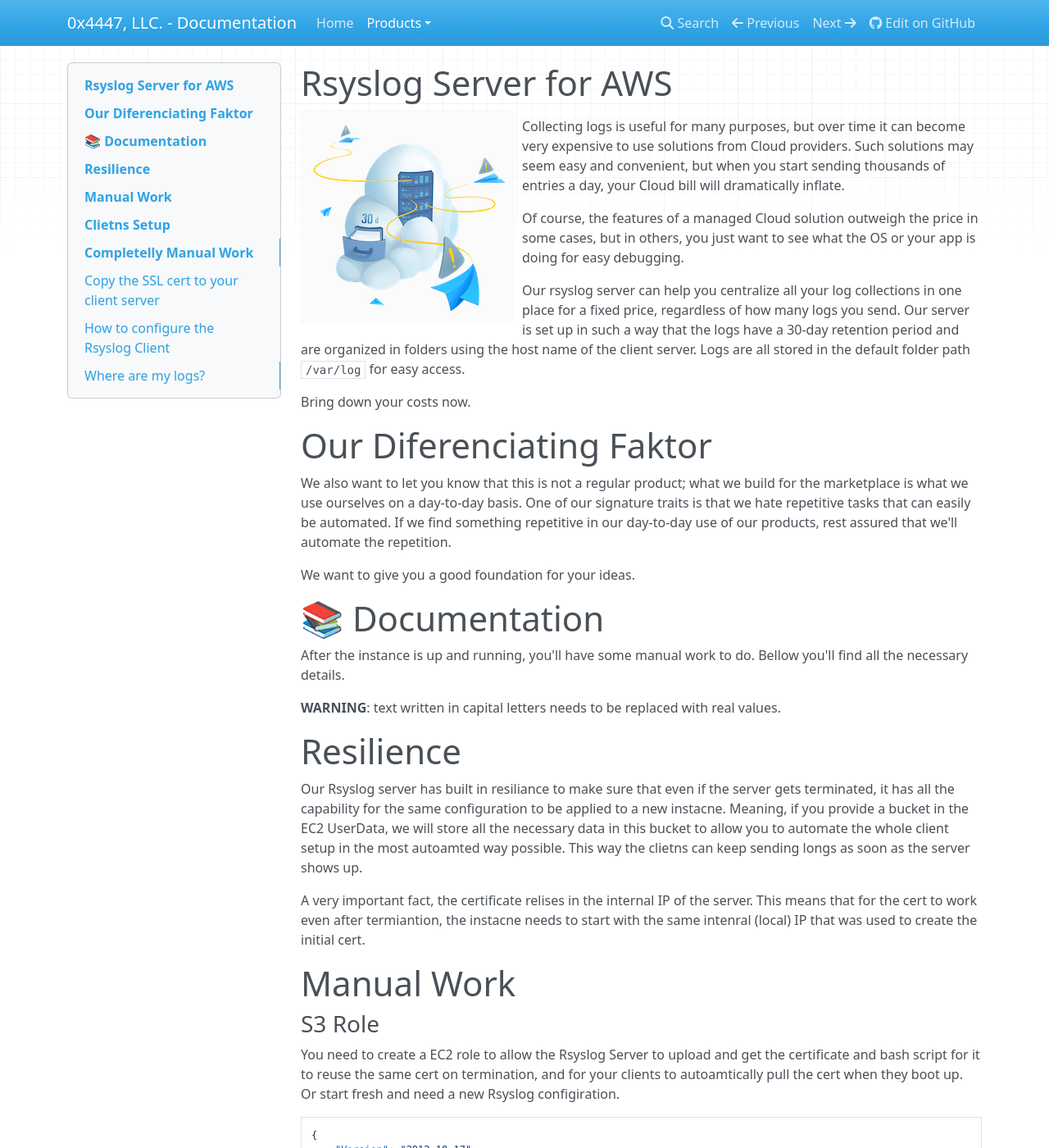
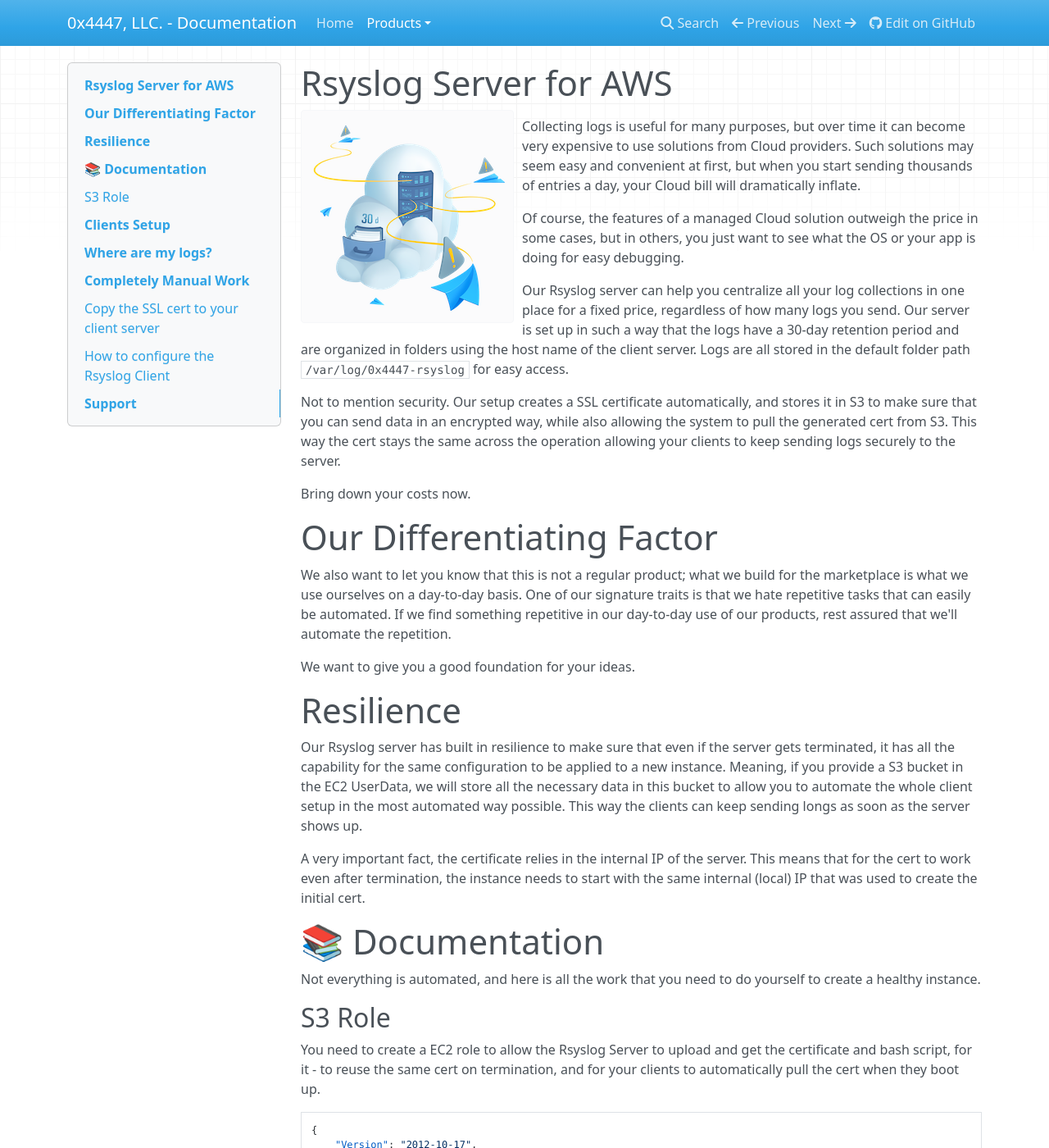
Before and after one commit to 0x4447-office/0x4447_webpage_documentation, an MkDocs documentation site: the page built from docs/products/cloud/aws-marketplace/rsyslog-server.md, in a window 1280 px wide and 1400 px high. Shown: the whole window at 82% size. Built offline with MkDocs 1.6.1, drawn with Linux system fonts in a browser that asks for light colours; nearby versions of some CDN libraries; some of the changed text lies outside the part shown.

Commit message:
Fianl doc

````diff
--- a/docs/products/cloud/aws-marketplace/rsyslog-server.md
+++ b/docs/products/cloud/aws-marketplace/rsyslog-server.md
@@ -7,39 +7,37 @@
 
 <img align="left" style="float: left; margin: 0 10px 0 0;" src="https://github.com/0x4447-office/0x4447_webpage_documentation/blob/master/docs/img/assets/rsyslog.png?raw=true">
 
-Collecting logs is useful for many purposes, but over time it can become very expensive to use solutions from Cloud providers. Such solutions may seem easy and convenient, but when you start sending thousands of entries a day, your Cloud bill will dramatically inflate.
+Collecting logs is useful for many purposes, but over time it can become very expensive to use solutions from Cloud providers. Such solutions may seem easy and convenient at first, but when you start sending thousands of entries a day, your Cloud bill will dramatically inflate.
 
 Of course, the features of a managed Cloud solution outweigh the price in some cases, but in others, you just want to see what the OS or your app is doing for easy debugging.
 
-Our rsyslog server can help you centralize all your log collections in one place for a fixed price, regardless of how many logs you send. Our server is set up in such a way that the logs have a 30-day retention period and are organized in folders using the host name of the client server. Logs are all stored in the default folder path `/var/log` for easy access.
+Our Rsyslog server can help you centralize all your log collections in one place for a fixed price, regardless of how many logs you send. Our server is set up in such a way that the logs have a 30-day retention period and are organized in folders using the host name of the client server. Logs are all stored in the default folder path `/var/log/0x4447-rsyslog` for easy access.
+
+Not to mention security. Our setup creates a SSL certificate automatically, and stores it in S3 to make sure that you can send data in an encrypted way, while also allowing the system to pull the generated cert from S3. This way the cert stays the same across the operation allowing your clients to keep sending logs securely to the server.
 
 Bring down your costs now.
 
-# Our Diferenciating Faktor
+# Our Differentiating Factor
 
 We also want to let you know that this is not a regular product; what we build for the marketplace is what we use ourselves on a day-to-day basis. One of our signature traits is that we hate repetitive tasks that can easily be automated. If we find something repetitive in our day-to-day use of our products, rest assured that we'll automate the repetition.
 
 We want to give you a good foundation for your ideas.
 
+# Resilience
+
+Our Rsyslog server has built in resilience to make sure that even if the server gets terminated, it has all the capability for the same configuration to be applied to a new instance. Meaning, if you provide a S3 bucket in the EC2 UserData, we will store all the necessary data in this bucket to allow you to automate the whole client setup in the most automated way possible. This way the clients can keep sending longs as soon as the server shows up.
+
+A very important fact, the certificate relies in the internal IP of the server. This means that for the cert to work even after termination, the instance needs to start with the same internal (local) IP that was used to create the initial cert.
+
 # 📚 Documentation
 
-After the instance is up and running, you'll have some manual work to do. Bellow you'll find all the necessary details.
+Not everything is automated, and here is all the work that you need to do yourself to create a healthy instance.
 
-**WARNING**: text written in capital letters needs to be replaced with real values.
+## S3 Role
 
-# Resilience
+You need to create a EC2 role to allow the Rsyslog Server to upload and get the certificate and bash script, for it - to reuse the same cert on termination, and for your clients to automatically pull the cert when they boot up.
 
-Our Rsyslog server has built in resiliance to make sure that even if the server gets terminated, it has all the capability for the same configuration to be applied to a new instacne. Meaning, if you provide a bucket in the EC2 UserData, we will store all the necessary data in this bucket to allow you to automate the whole client setup in the most autoamted way possible. This way the clietns can keep sending longs as soon as the server shows up.
-
-A very important fact, the certificate relises in the internal IP of the server. This means that for the cert to work even after termiantion, the instacne needs to start with the same intenral (local) IP that was used to create the initial cert.
-
-# Manual Work
-
-### S3 Role
-
-You need to create a EC2 role to allow the Rsyslog Server to upload and get the certificate and bash script for it to reuse the same cert on termination, and for your clients to autoamtically pull the cert when they boot up. Or start fresh and need a new Rsyslog configiration.
-
-```
+```json
 {
     "Version": "2012-10-17",
     "Statement": [
@@ -69,51 +67,71 @@
 
 ### Security group
 
-To send logs to the Rsyslog server you need to have the 6514 port open over TCP. Of coruse if you need to log in to the instacne you can also open port 22 for SSH.
+To send logs to the Rsyslog server you need to have the `6514` port open over `TCP`. Of course if you need to log in to the instance you can also open port `22` for `SSH`.
 
 ### Bash Script for UserData
 
-When you start your instacne to autmate the whole process you should provide a bucket name so we cen copy over to S3 the auto generate certificate which must be used by the clietns to send encrypted data to the server.
+When you start your instance to automate the whole process you should provide a bucket name so we can copy over to S3 the auto generate certificate which must be used by the clients to send encrypted data to the server.
 
-```
+```bash
 #!/bin/bash
 S3_BUCKET=BUCKET_NAME
 
 echo S3_BUCKET=$S3_BUCKET >> /home/ec2-user/.env
 ```
 
+At boot time, our product will check if a cert is already present in the bucket, and if so, we will download it instead of creating it again.
+
 ### Add users to the server
 
-By default we create a custom user group in the system called `rsyslog`. This meaks it easier for you to add developers as individual users to access the logs. This way they can freerley debug wothut you worng about the secuirty of the system.
+By default we create a custom user group in the system called `rsyslog`. This makes it easier for you to add developers as individual users to access the logs. This way they can freely look at the logs without having access to the whole system.
 
-```
-useradd -g rsyslog USER_NAME
+How to add a user:
+
+```bash
+sudo useradd -g rsyslog USER_NAME
 ```
 
-# Clietns Setup
+How to set the password to the new user:
 
-Once the server is deployed correctly, you can configure your clietns with the following UserData to setup evrything autoamtically. This whay at boo time everything will be setup automatically for you.
+```bash
+sudo passwd USER_NAME
+```
 
-```
+# Clients Setup
+
+Once the server is deployed correctly, you can configure your clients with the following `UserData` to setup everything automatically. This way at boot time everything will be setup automatically for you.
+
+```bash
 #!/bin/bash
 
-BUCKET_RSYSLOG=BUCKET_NAME
-IP=RSYLOG_INTERNAL_IP
+# Set the main variables
+BUCKET_RSYSLOG=BUCKET_RSYSLOG
+RSYLOG_INTERNAL_IP=RSYLOG_INTERNAL_IP
 
-aws s3 cp s3://$BUCKET_RSYSLOG/cert/ca-cert.pem /tmp
+# Pull the cert from S3
+aws s3 cp s3://0x4447-marketplace-us-east-1-rsylog-v2/certs/ca-cert.pem /tmp
 
+# move the cert in to the final destination
 sudo mv /tmp/ca-cert.pem /etc/ssl/ca-cert.pem
 
+# Copy the bash script which will configure the client
 aws s3 cp s3://$BUCKET_RSYSLOG/bash/client-setup.sh /home/ec2-user/client-setup.sh
 
+# Make the script executable
 chmod +x /home/ec2-user/client-setup.sh
 
-/home/ec2-user/client-setup.sh $IP
+# Configure the client to send the logs to the Rsyslog server
+/home/ec2-user/client-setup.sh $RSYLOG_INTERNAL_IP
 ```
 
-# Completelly Manual Work
+# Where are my logs?
 
-If you don't want to autome things, you can always do the whole setup manually, and the followign instruction shows you how.
+The logs can be found in the `/var/log/0x4447-rsyslog` folder. There, you'll find folders for each client sending logs. The client host name will be used for the folder names.
+
+# Completely Manual Work
+
+If you don't want to automate the whole process, you can always do the whole setup manually, and the following instruction shows you how.
 
 ## Copy the SSL cert to your client server
 
@@ -147,6 +165,6 @@
 
 	`/tmp/client-setup.sh IP_OR_DNS_TO_THE_RSYSLOGSERVER`
 
-## Where are my logs?
+	# Support
 
-The logs can be found in the `/var/log` folder. There, you'll find folders for each client sending logs. The client host name will be used for the folder names.
+	If you have any questions regarding our product, go to our [support page](https://support.0x4447.com), and fill the form.
````
